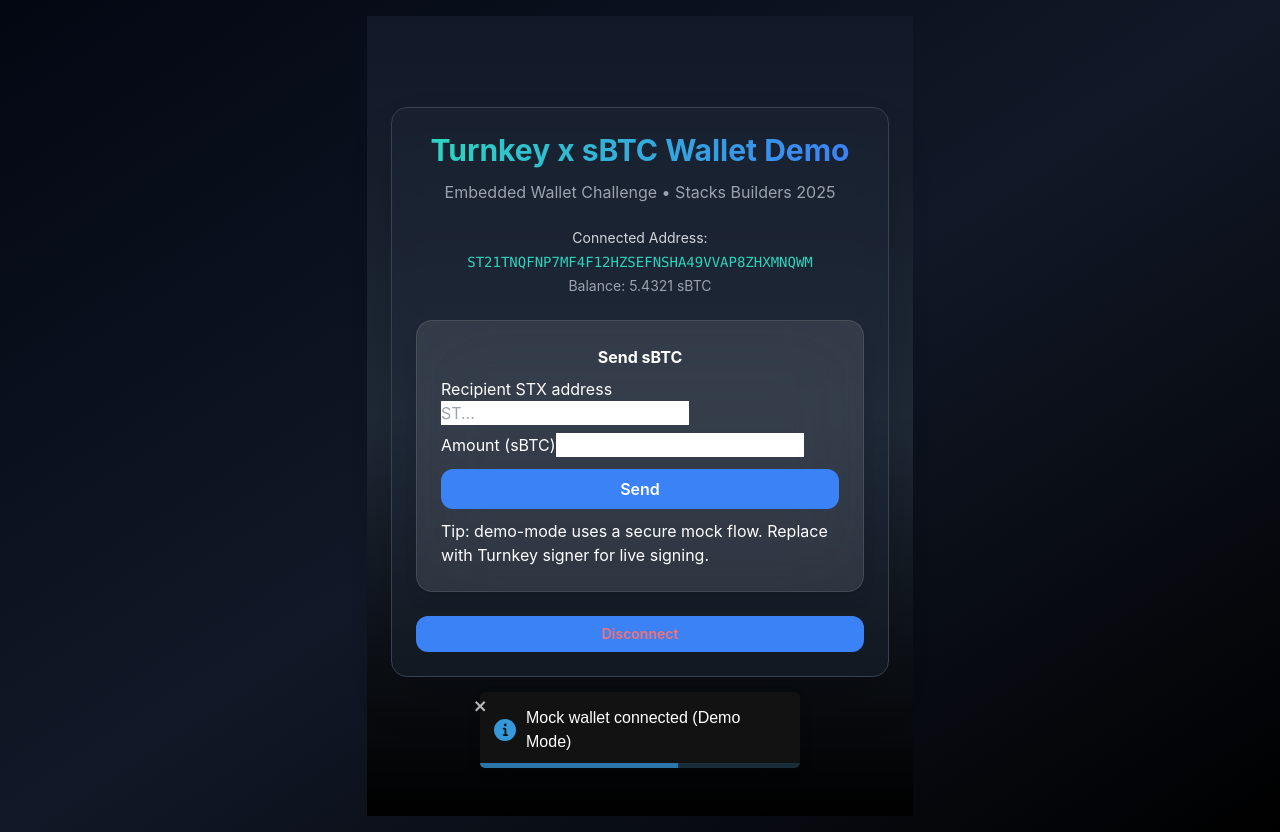
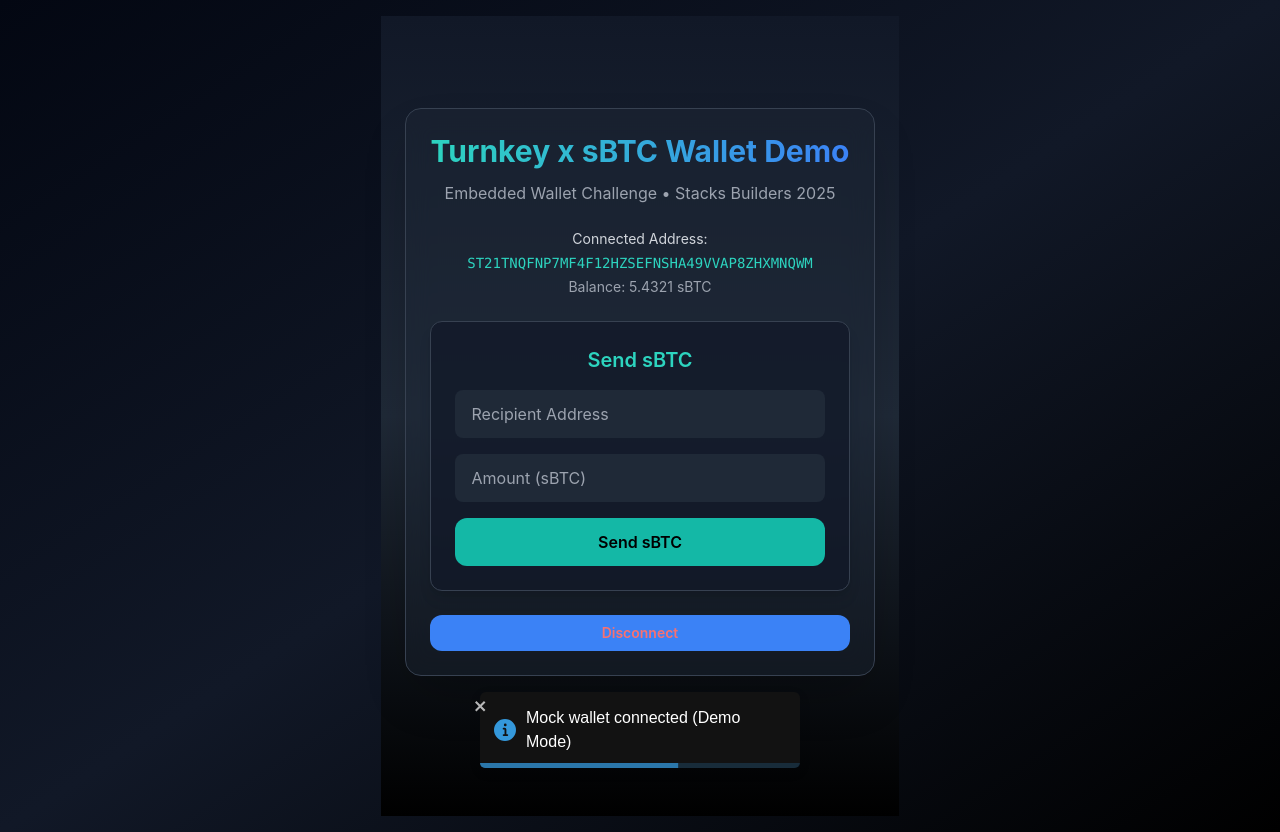
Before and after one commit to Dami99-b/turnkeys-stacks-sbtc-mvp, a Next.js app: page / in a window 1280 px wide. Both pictures are taken after a click on the button "Connect (Mock Wallet)". Built offline with nearby package versions, Linux system fonts and the light colour scheme.

Commit message:
Update SendCard.js

```diff
--- a/components/SendCard.js
+++ b/components/SendCard.js
@@ -1,114 +1,65 @@
 import { useState } from "react";
-import { showToast } from "./ToastRoot";
+import { toast } from "react-toastify";
 
-export default function SendCard({ account, onBroadcasted }) {
-  const [to, setTo] = useState("");
-  const [amount, setAmount] = useState("0.001");
-  const [loading, setLoading] = useState(false);
-  const [step, setStep] = useState(null); // null | signing | broadcasting | confirming
+export default function SendCard({ wallet }) {
+  const [recipient, setRecipient] = useState("");
+  const [amount, setAmount] = useState("");
+  const [sending, setSending] = useState(false);
 
-  async function handleSend() {
-    if (!account) return showToast("Connect wallet first", "error");
-    if (!to) return showToast("Add recipient", "error");
-    setLoading(true);
-    setStep('signing');
+  const handleSend = async (e) => {
+    e.preventDefault();
+    if (!recipient || !amount) {
+      toast.error("Please fill in all fields");
+      return;
+    }
 
-    try {
-      // 1) Build payload (in production this would be a proper unsigned tx)
-      const payload = { from: account, to, amount, ts: Date.now() };
+    setSending(true);
+    toast.info("Simulating sBTC transaction...");
 
-      // 2) Signing step
-      // In mock mode we simulate a signing animation and produce a fake signed hex.
-      await wait(700); // "user signing" microdelay
-      setStep('broadcasting');
-      const fakeSignedHex = '0x' + Array.from({length:64}, () => Math.floor(Math.random()*16).toString(16)).join('');
-
-      // 3) Submit to broadcast API
-      const res = await fetch('/api/broadcast', {
-        method: 'POST',
-        headers: {'Content-Type':'application/json'},
-        body: JSON.stringify({ signedTxHex: fakeSignedHex, meta: { from: account, to, amount } })
-      });
-      const j = await res.json();
-      if (j.error) throw new Error(j.error || 'broadcast failed');
-
-      setStep('confirming');
-      showToast('Broadcasted — awaiting confirmation', 'info');
-
-      // 4) Poll for confirmation (simple exponential backoff)
-      const txid = j.txid;
-      const explorer = j.explorer;
-      let confirmed = false;
-      let attempts = 0;
-      while (!confirmed && attempts < 12) {
-        await wait(800 + attempts*300); // backoff
-        attempts++;
-        try {
-          const chk = await fetch(`/api/broadcast?txid=${encodeURIComponent(txid)}`);
-          if (!chk.ok) { /* ignore network glitches */ }
-          else {
-            const obj = await chk.json();
-            if (obj.status === 'CONFIRMED') {
-              confirmed = true;
-              // save to local history
-              const h = JSON.parse(localStorage.getItem('sbtc_history') || '[]');
-              const txObj = { txid, explorer, from: account, to, amount, ts: Date.now(), status: 'CONFIRMED' };
-              h.push(txObj);
-              localStorage.setItem('sbtc_history', JSON.stringify(h));
-              onBroadcasted && onBroadcasted(txid);
-              showToast('Transaction confirmed ✅', 'success');
-              break;
-            }
-          }
-        } catch (e) {
-          // ignore polling errors
-        }
-      }
-
-      if (!confirmed) {
-        showToast('Still pending — try explorer link', 'info');
-        // still save as pending
-        const h = JSON.parse(localStorage.getItem('sbtc_history') || '[]');
-        h.push({ txid, explorer, from: account, to, amount, ts: Date.now(), status: 'PENDING' });
-        localStorage.setItem('sbtc_history', JSON.stringify(h));
-      }
-
-      setTo(''); setAmount('0.001');
-
-    } catch (err) {
-      console.error(err);
-      showToast('Send failed: ' + (err.message || 'unknown'), 'error');
-    } finally {
-      setStep(null);
-      setLoading(false);
-    }
-  }
-
-  function wait(ms){ return new Promise(r => setTimeout(r, ms)); }
+    setTimeout(() => {
+      toast.success(`Sent ${amount} sBTC to ${recipient}`);
+      setRecipient("");
+      setAmount("");
+      setSending(false);
+    }, 2500);
+  };
 
   return (
-    <div className="card">
-      <h3>Send sBTC</h3>
+    <div className="w-full bg-gray-900 bg-opacity-70 rounded-xl p-6 shadow-lg border border-gray-700">
+      <h2 className="text-xl font-semibold mb-4 text-teal-400 text-center">
+        Send sBTC
+      </h2>
+      <form
+        onSubmit={handleSend}
+        className="flex flex-col gap-4 items-center w-full"
+      >
+        <input
+          type="text"
+          placeholder="Recipient Address"
+          className="w-full px-4 py-3 bg-gray-800 text-gray-200 rounded-lg focus:outline-none focus:ring-2 focus:ring-teal-500"
+          value={recipient}
+          onChange={(e) => setRecipient(e.target.value)}
+        />
+        <input
+          type="number"
+          placeholder="Amount (sBTC)"
+          className="w-full px-4 py-3 bg-gray-800 text-gray-200 rounded-lg focus:outline-none focus:ring-2 focus:ring-teal-500"
+          value={amount}
+          onChange={(e) => setAmount(e.target.value)}
+        />
 
-      <div style={{marginTop:8}}>
-        <label className="muted">Recipient STX address</label>
-        <input className="input" value={to} onChange={(e)=>setTo(e.target.value)} placeholder="ST..." />
-      </div>
-
-      <div style={{marginTop:8}}>
-        <label className="muted">Amount (sBTC)</label>
-        <input className="small-input" value={amount} onChange={(e)=>setAmount(e.target.value)} />
-      </div>
-
-      <div style={{marginTop:12, textAlign:'right'}}>
-        <button className="btn" onClick={handleSend} disabled={loading}>
-          { step === 'signing' ? 'Signing…' : step === 'broadcasting' ? 'Broadcasting…' : step === 'confirming' ? 'Waiting confirmation…' : (loading ? 'Processing…' : 'Send') }
+        <button
+          type="submit"
+          disabled={sending}
+          className={`px-6 py-3 rounded-xl font-semibold w-full transition-all ${
+            sending
+              ? "bg-gray-700 text-gray-400 cursor-not-allowed"
+              : "bg-teal-500 hover:bg-teal-400 text-black"
+          }`}
+        >
+          {sending ? "Sending..." : "Send sBTC"}
         </button>
-      </div>
-
-      <div style={{marginTop:10}} className="muted">
-        Tip: demo-mode uses a secure mock flow. Replace with Turnkey signer for live signing.
-      </div>
+      </form>
     </div>
   );
 }
```
